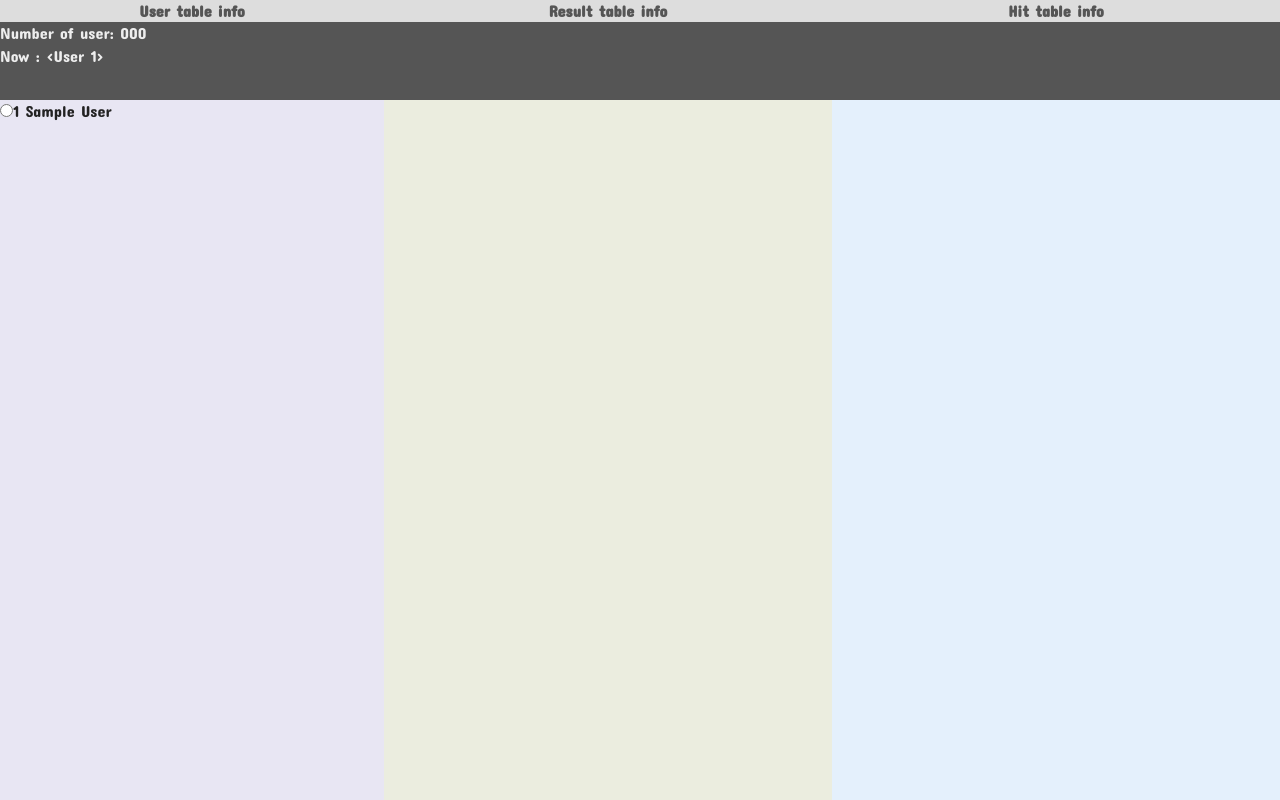
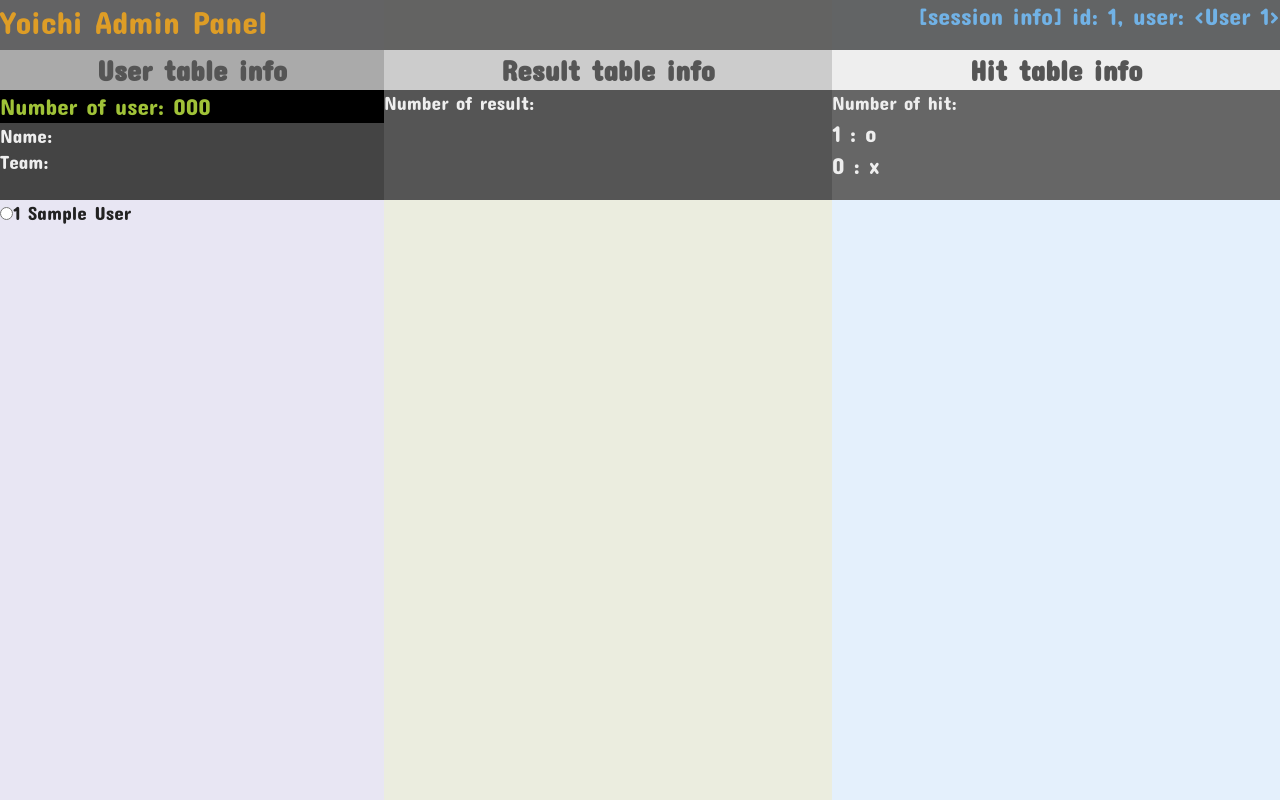
Before and after one commit to yymm/Yoichi-Old, a Flask app: template yoichi/templates/admin.html in a window 1280 px wide. Run offline with Flask 2, Linux system fonts and the light colour scheme; tables that the repository leaves empty hold one stand-in row (values such as "Sample post"); the template is opened without the code that fills it: values that come from a table or form of the project are taken from there, most other values are stand-ins (such as "Sample title", 1, 10 or a date in 2020); parts of the project's set-up code (start-up, migrations or seed data) failed here and were passed over; some web fonts are replaced.

Commit message:
Fixed a admin panel.

```diff
--- a/yoichi/templates/admin.html
+++ b/yoichi/templates/admin.html
@@ -2,6 +2,19 @@
 
 {% block head %}
 <style>
+#header {
+	position: absolute;
+	top: 0;
+	left: 0;
+	width: 100%;
+	height: 50px;
+	background-color: #555;
+	opacity: 0.9;
+	z-index: 1;
+}
+.blank {
+	height: 50px;
+}
 .container {
 	position: relative;
 	float: left;
@@ -9,6 +22,8 @@
 	overflow: auto;
 	-moz-overflow-scrolling: touch;
 	-webkit-overflow-scrolling: touch;
+	z-index: 0;
+	font-size: 120%;
 }
 #user {
 	width: 30%;
@@ -24,24 +39,31 @@
 }
 .info {
 	width: 100%;
-	height: 100px;
-	background-color: #555;
+	height: 150px;
 	color: #eee;
 }
-.info h4 {
-	background-color: #ddd;
+.info h2 {
 	color: #555;
 	text-align: center;
+}
+.info p {
+	font-size: 1.2em;
 }
 </style>
 {% endblock %}
 
 {% block body %}
+<div id='header'>
+	<span style='float: left; font-size: 2em; color: #de9610;'>Yoichi Admin Panel</span>
+	<span style='float: right; font-size: 1.5em; color: #65ace4;'>[session info] id: {{ session_id }}, user: {{ user }}</span>
+</div>
 <div class='container' id='user'>
-	<div class='info'>
-		<h4>User table info</h4>
-		<p>Number of user: {{ number_of_user }}</p>
-		<p>Now : {{ user }}</p>
+	<div class='blank'></div>
+	<div class='info' style='background-color: #444;'>
+		<h2 style='background-color: #aaa'>User table info</h2>
+		<p style='color: #a0c238; background-color: black;'>Number of user: {{ number_of_user }}</p>
+		Name: <span id='user-name'></span><br />
+		Team: <span id='user-team'></span>
 	</div>
 	<ul>
 		{% for user in users %}
@@ -54,15 +76,21 @@
 	</ul>
 </div>
 <div class='container' id='result'>
-	<div class='info'>
-		<h4>Result table info</h4>
+	<div class='blank'></div>
+	<div class='info' style='background-color: #555;'>
+		<h2 style='background-color: #ccc'>Result table info</h2>
+		Number of result: <span id='result-num'></span>
 	</div>
 	<ul id='result-list'>
 	</ul>
 </div>
 <div class='container' id='hits'>
-	<div class='info'>
-		<h4>Hit table info</h4>
+	<div class='blank'></div>
+	<div class='info' style='background-color: #666;'>
+		<h2 style='background-color: #eee'>Hit table info</h2>
+		Number of hit: <span id='hit-num'></span><br />
+		<p>1 : o</p>
+		<p>0 : x</p>
 	</div>
 	<ul id='hit-list'>
 	</ul>
@@ -97,8 +125,13 @@ function ajaxPost(data){
 		contentType: 'application/json',
 		dataType: 'json',
 		success: function(json_data){
-			addResults(json_data['date'], json_data['results']);
-			addHits(json_data['hits'])
+			var un = document.getElementById('user-name');
+			un.textContent = json_data['user_name'];
+			var ut = document.getElementById('user-team');
+			ut.textContent = json_data['user_team'];
+			addResults(json_data['date'], json_data['results'], json_data['result_num']);
+			addHits(json_data['hits'], json_data['hit_num'])
+			alertFlash('Fetch data!', 'important');
 		},
 		error: function(json_data){
 			alertFlash('Failure...', 'warning');
@@ -106,7 +139,9 @@ function ajaxPost(data){
 		},
 	});
 }
-function addResults(date, results){
+function addResults(date, results, num){
+	var num_dom = document.getElementById('result-num');
+	num_dom.textContent = num;
 	var prnt = document.getElementById('result-list');
 	var child_len = prnt.childNodes.length;
 	for (var i = 0; i < child_len; ++i){
@@ -142,7 +177,9 @@ function addResults(date, results){
 		prnt.appendChild(li);
 	}
 };
-function addHits(hits){
+function addHits(hits, num){
+	var num_dom = document.getElementById('hit-num');
+	num_dom.textContent = num;
 	var prnt = document.getElementById('hit-list');
 	var child_len = prnt.childNodes.length;
 	for (var i = 0; i < child_len; ++i){
@@ -152,7 +189,7 @@ function addHits(hits){
 	for (var i = 0; i < len; ++i){
 		var li = document.createElement('li');
 		num = hits[i][0].toString();
-		hit = hits[i][1] == 1 ? 'o' : 'x';
+		hit = hits[i][1];
 		x = hits[i][2].toFixed(1).toString();
 		y = hits[i][3].toFixed(1).toString();
 		li.textContent = num + ': ' + hit + ' (' + x + ', ' + y + ')';
--- a/yoichi/utils.py
+++ b/yoichi/utils.py
@@ -15,7 +15,7 @@ def requires_login(f):
 def requires_admin(f):
     @wraps(f)
     def decorated_function(*args, **kwargs):
-        if not g.user.is_admin:
+        if not g.user.is_admin():
             abort(401)
         return f(*args, **kwargs)
     return requires_login(decorated_function)
```
Also changed, not shown: yoichi/view.py (+12 -3 lines).
